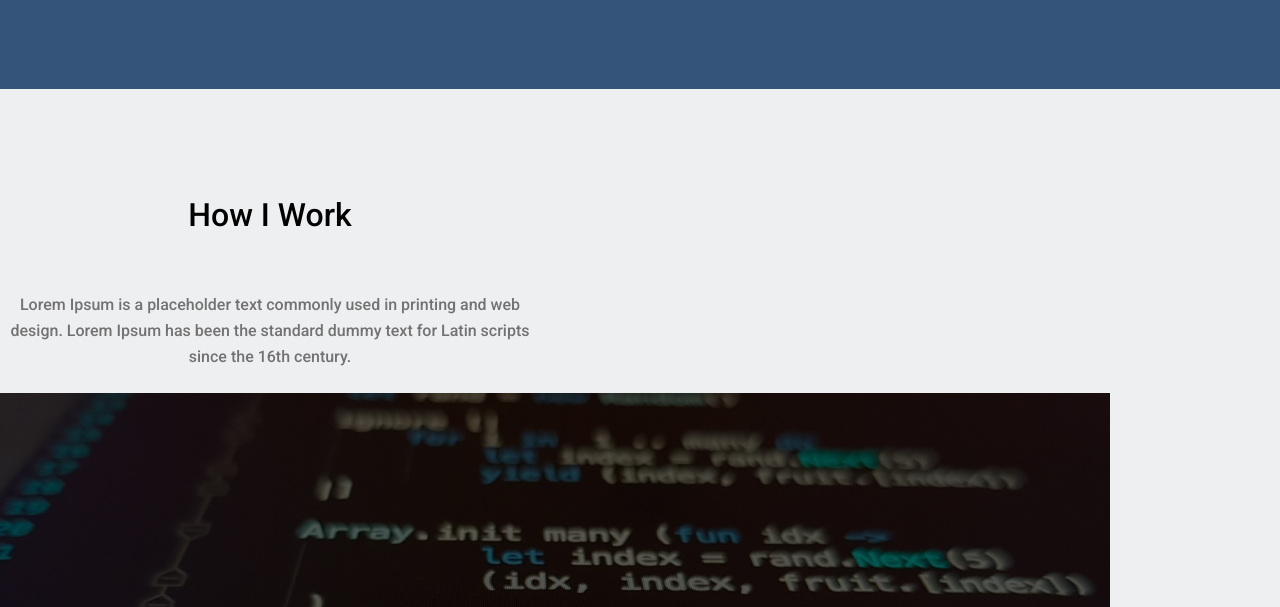
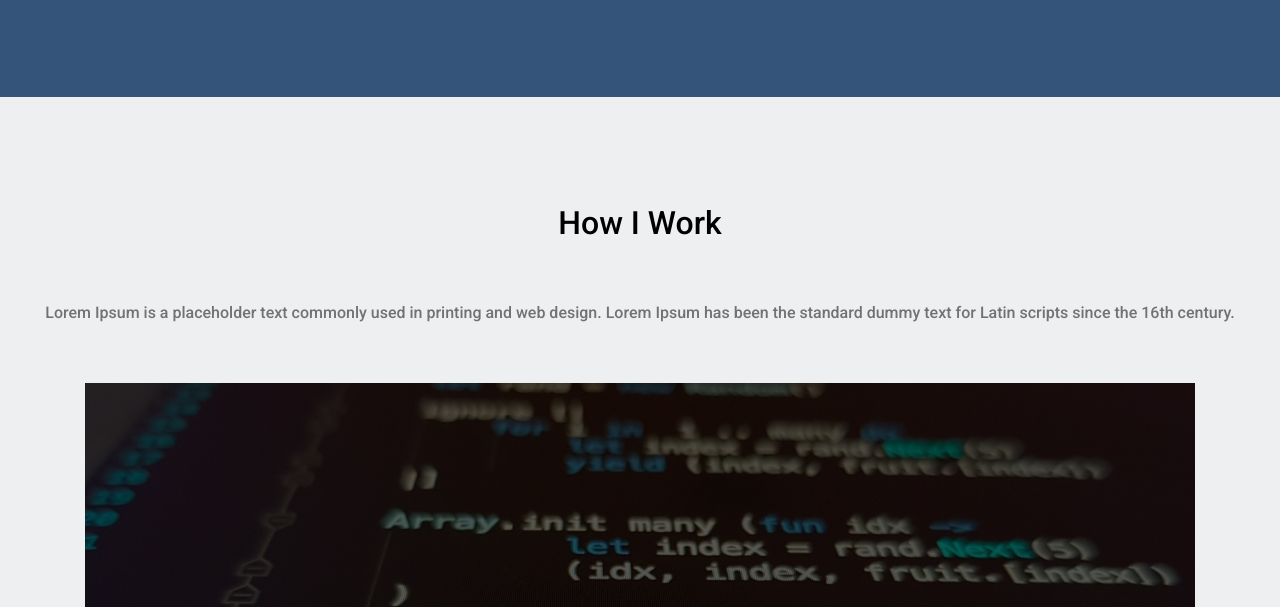
Before and after one commit to studyhillel/homework-10, a plain HTML site: page index.html in a window 1280 px wide. Shown: the part 1287-1894 px from the top of the page. Drawn offline with Linux system fonts and the light colour scheme.

Commit message:
the third version

```diff
--- a/css/style.css
+++ b/css/style.css
@@ -113,6 +113,7 @@ h6 {
 }
 
 .section__about__me {
+
   margin-bottom: 100px;
   margin-top: 112px;
 }
@@ -153,15 +154,19 @@ h6 {
   background-color: var(--background-main);
   padding-top: 100px;
   padding-bottom: 100px;
+  display: flex;
+
+  flex-direction: column;
+
+  align-items: center;
 
 
 }
 
 .video__container__toptext {
   text-align: center;
-  width: 540px;
-  height: 147px;
-  /* margin-left: 290px; */
+  /* width: 540px;
+  height: 147px; */
   margin-bottom: 57px;
 }
 
@@ -173,8 +178,7 @@ h6 {
 
 .video__container__text {
   color: var(--color-main);
-  font-weight: 400px;
-  line-height: 1.64;
+  text-align: justify;
   padding-bottom: 0px;
 }
 
@@ -249,7 +253,7 @@ h6 {
 
 
       .header {
-          max-width: 350px;
+          /* max-width: 350px; */
           padding: 5px;
           background-color: var(--background-main);
           padding-bottom: 20px;
```
